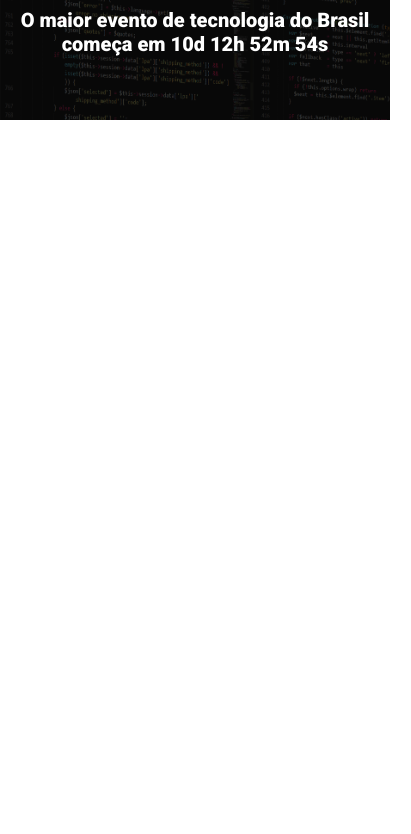
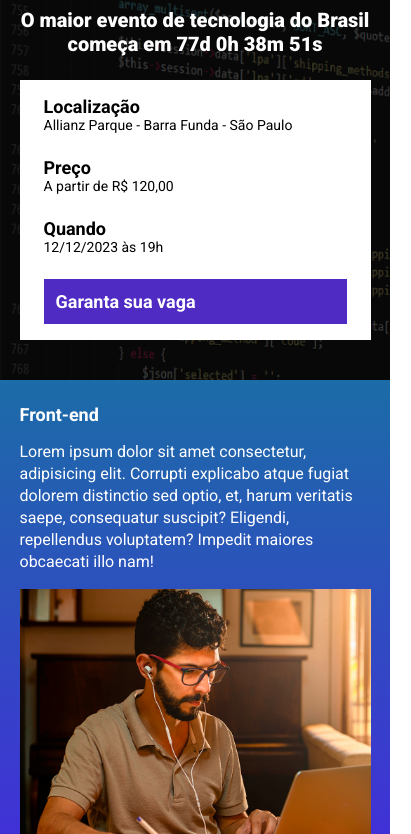
Before and after one commit to claudiomaesi/ebac_tech_talks, a website built with Parcel: page src/index.html in a window 390 px wide. Shown: the part 96-930 px from the top of the page, 411 px wide, since content can reach past the window. Before the commit the page ends 844 px from the top, so only its background shows below. Built offline with nearby package versions, Linux system fonts and the light colour scheme.

Commit message:
criando a contagem regressiva

```diff
--- a/package.json
+++ b/package.json
@@ -2,9 +2,9 @@
   "name": "projeto_aula",
   "version": "1.0.0",
   "description": "",
-  "main": "index.js",
   "scripts": {
     "dev": "parcel src/index.html src/styles/main.scss src/scripts/main.js",
+    "build": "parcel build src/index.html",
     "test": "echo \"Error: no test specified\" && exit 1"
   },
   "keywords": [],
--- a/src/index.html
+++ b/src/index.html
@@ -8,18 +8,86 @@
     <link rel="preconnect" href="https://fonts.gstatic.com" crossorigin>
     <link href="https://fonts.googleapis.com/css2?family=Lobster&family=Roboto:wght@400;700;900&display=swap" rel="stylesheet">
     <link rel="stylesheet" href="./styles/main.scss">
+    <link rel="stylesheet" href="https://unpkg.com/aos@next/dist/aos.css" />
 </head>
 <body>
     <header class="hero">
         <div class="container">
             <img class="hero__logo" src="./images/ebac_logo.svg" alt="logo ebac">
             <p class="hero__text">
-                O maior evento de tecnologia do Brasil começa em 10d 12h 52m 54s
+                O maior evento de tecnologia do Brasil começa em <span id="contador"></span>
             </p>
+            <div class="infos-bar">
+                <ul class="infos-bar__infos">
+                    <li class="infos-bar__infos__item">
+                        <b>Localização</b>
+                        Allianz Parque - Barra Funda - São Paulo
+                    </li>
+                    <li class="infos-bar__infos__item">
+                        <b>Preço</b>
+                        A partir de R$ 120,00
+                    </li>
+                    <li class="infos-bar__infos__item">
+                        <b>Quando</b>
+                        12/12/2023 às 19h
+                    </li>
+                </ul>
+                <a class="button button--primary" href="#">
+                    Garanta sua vaga
+                </a>
+            </div>
         </div>
     </header>
 
+    <section class="event event--frontend">
+        <div class="container" data-aos="fade-right">
+            <div class="event__details">
+                <h2 class="event__details__title">Front-end</h2>
+                <p class="event__details__description">
+                    Lorem ipsum dolor sit amet consectetur, adipisicing elit. Corrupti explicabo atque fugiat dolorem distinctio sed optio, et, harum veritatis saepe, consequatur suscipit? Eligendi, repellendus voluptatem? Impedit maiores obcaecati illo nam!
+                </p>
+            </div>
+            <img class="event__image" src="./images/frontend.png" alt="Front-end">
+        </div>
+    </section>
 
+    <section class="event event--ux-ui">
+        <div class="container" data-aos="fade-left">
+            <img class="event__image" src="./images/ui-ux.png" alt="UI/UX">
+            <div class="event__details">
+                <h2 class="event__details__title">UI/UX</h2>
+                <p class="event__details__description">
+                    Lorem ipsum dolor sit amet consectetur, adipisicing elit. Corrupti explicabo atque fugiat dolorem distinctio sed optio, et, harum veritatis saepe, consequatur suscipit? Eligendi, repellendus voluptatem? Impedit maiores obcaecati illo nam!
+                </p>
+            </div>
+        </div>
+    </section>
+
+    <section class="event event--data-science">
+        <div class="container"  data-aos="fade-right">
+            <div class="event__details">
+                <h2 class="event__details__title">Data Science</h2>
+                <p class="event__details__description">
+                    Lorem ipsum dolor sit amet consectetur, adipisicing elit. Corrupti explicabo atque fugiat dolorem distinctio sed optio, et, harum veritatis saepe, consequatur suscipit? Eligendi, repellendus voluptatem? Impedit maiores obcaecati illo nam!
+                </p>
+            </div>
+            <img class="event__image" src="./images/data.png" alt="Data Science">
+        </div>
+    </section>
+
+    <section class="event event--backend">
+        <div class="container" data-aos="fade-left">
+            <img class="event__image" src="./images/backend.png" alt="Back-end">
+            <div class="event__details">
+                <h2 class="event__details__title">Back-end</h2>
+                <p class="event__details__description">
+                    Lorem ipsum dolor sit amet consectetur, adipisicing elit. Corrupti explicabo atque fugiat dolorem distinctio sed optio, et, harum veritatis saepe, consequatur suscipit? Eligendi, repellendus voluptatem? Impedit maiores obcaecati illo nam!
+                </p>
+            </div>
+        </div>
+    </section>
+
+    <script src="https://unpkg.com/aos@next/dist/aos.js"></script>
     <script src="./scripts/main.js"></script>
 </body>
 </html>
--- a/src/scripts/main.js
+++ b/src/scripts/main.js
@@ -1 +1,28 @@
-console.log('Olá, mundo!');
+AOS.init();
+
+const dataDoEvento = new Date("Dec 12, 2023 19:00:00");
+const timeStampDoEvento = dataDoEvento.getTime();
+
+const contaAsHoras = setInterval(function(){
+    const agora = new Date();
+    const timeStampAtual = agora.getTime();
+
+    const distanciaAteOEvento = (timeStampDoEvento - timeStampAtual);
+
+    const diaEmMs = 1000 * 60 * 60 * 24;
+    const horaEmMs = 1000 * 60 * 60;
+    const minutoEmMs = 1000 * 60;
+
+    const diasAteOEvento = Math.floor(distanciaAteOEvento / diaEmMs);
+    const horasAteOEvento = Math.floor((distanciaAteOEvento % diaEmMs) / horaEmMs);
+    const minutosAteOEvento = Math.floor((distanciaAteOEvento % horaEmMs) / minutoEmMs);
+    const segundosAteOEvento = Math.floor((distanciaAteOEvento % minutoEmMs) / 1000);
+
+    document.getElementById('contador').innerHTML = `${diasAteOEvento}d ${horasAteOEvento}h ${minutosAteOEvento}m ${segundosAteOEvento}s`;
+
+    if (distanciaAteOEvento < 0) {
+        clearInterval(contaAsHoras);
+        document.getElementById('contador').innerHTML = 'Evento expirado';
+    }
+
+}, 1000);
--- /dev/null
+++ b/src/styles/_event.scss
@@ -0,0 +1,72 @@
+@use "variables";
+
+.event {
+    padding: 80px 0;
+
+    &--frontend {
+        background-image: linear-gradient(180deg, variables.$blue1, variables.$blue2);
+    }
+
+    &--ux-ui {
+        background-image: linear-gradient(180deg, variables.$blue2, variables.$pink);
+
+        .event__image {
+            margin-right: 40px;
+        }
+    }
+
+    &--data-science {
+        background-image: linear-gradient(180deg, variables.$pink, variables.$yellow);
+    }
+
+    &--backend {
+        background-image: linear-gradient(180deg, variables.$yellow, variables.$pink);
+
+        .event__image {
+            margin-right: 40px;
+        }
+    }
+
+    @media (max-width: 640px) {
+        padding: 24px 0;
+    }
+
+    .container {
+        display: flex;
+    }
+
+    &__image {
+        max-width: 360px;
+    }
+
+    &__details {
+        margin-right: 40px;
+
+        &__title {
+            font-size: 18px;
+            font-weight: bold;
+            margin-bottom: 16px;
+        }
+
+        &__description {
+            font-size: 16px;
+            line-height: 22px;
+        }
+    }
+
+    @media (max-width: 640px) {
+
+        .container {
+            display: block;
+        }
+
+        &__image {
+            width: 100%;
+        }
+
+        &__details {
+            margin-right: 0;
+            margin-bottom: 16px;
+        }
+    }
+}
--- /dev/null
+++ b/src/styles/_variables.scss
@@ -0,0 +1,9 @@
+$textColor: #fff;
+$secondaryTextColor: #000;
+$bgColorButton: #4F2AC3;
+
+// Degradê fundo eventos
+$blue1: #1B6CA7;
+$blue2: #442BDB;
+$pink: #89223B;
+$yellow: #9C791D;
--- /dev/null
+++ b/src/styles/components/_buttons.scss
@@ -0,0 +1,25 @@
+@use "../variables";
+
+.button {
+    padding: 12px;
+    font-size: 18px;
+    font-weight: bold;
+    text-decoration: none;
+    text-align: center;
+    white-space: nowrap;
+
+    &--primary {
+        color: variables.$textColor;
+        background-color: variables.$bgColorButton;
+    }
+
+    @media (max-width: 640px) {
+        display: block;
+        width: 100%;
+    }
+
+    @media (max-width: 1024px) {
+        display: flex;
+        align-items: center;
+    }
+}
--- /dev/null
+++ b/src/styles/components/_infos_bar.scss
@@ -0,0 +1,44 @@
+@use "../variables";
+
+.infos-bar {
+    padding: 16px 24px;
+    background-color: variables.$textColor;
+    display: flex;
+    justify-content: space-between;
+
+    &__infos {
+        display: flex;
+        gap: 40px;
+
+        &__item {
+            font-size: 14px;
+            color: variables.$secondaryTextColor;
+
+            b {
+                font-size: 18px;
+                display: block;
+                color: variables.$secondaryTextColor;
+            }
+        }
+    }
+
+    @media (max-width: 640px) {
+        display: block;
+
+        &__infos {
+            display: block;
+
+            &__item {
+                margin-bottom: 24px;
+            }
+        }
+
+    }
+
+    @media (max-width: 1024px) {
+        &__infos {
+            gap: 16px;
+        }
+
+    }
+}
--- a/src/styles/main.scss
+++ b/src/styles/main.scss
@@ -1,11 +1,16 @@
 @use "hero";
+@use "components/infos_bar";
+@use "components/buttons";
+@use "event";
+@use "variables";
 
 * {
     margin: 0;
     padding: 0;
     box-sizing: border-box;
     font-family: Roboto, sans-serif;
-    color: #fff;
+    color: variables.$textColor;
+    list-style: none;
 }
 
 .container {
```
